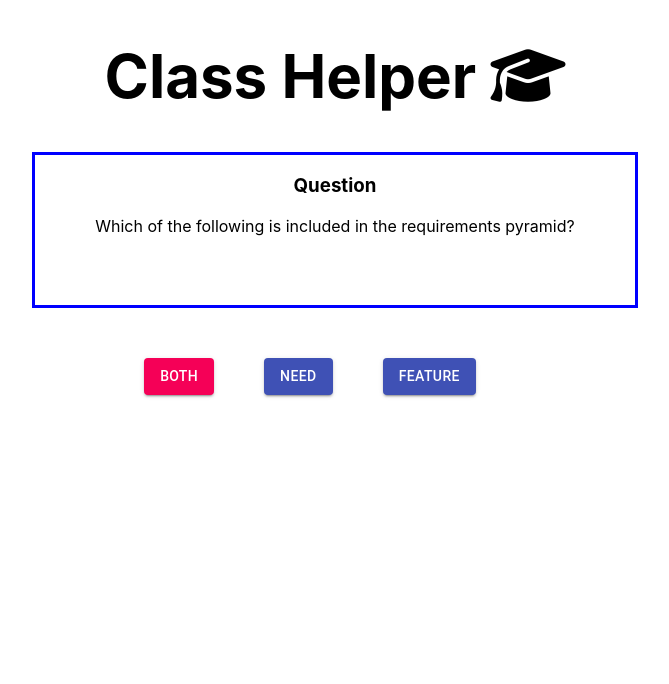
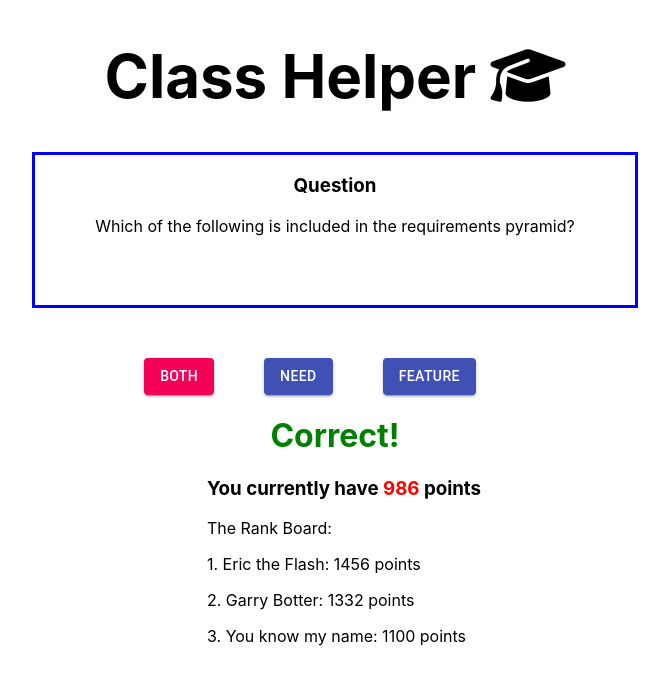
Before and after one commit to seansio1995/ClassHelper, a React (Create React App) app: page /studentquiz in a window 1280 px wide. Both pictures are taken after a click on the button "BOTH". Shown: the top 684 px of the page, without its empty margins (305-974 px from the left). Built offline with nearby package versions, Linux system fonts and the light colour scheme.

Commit message:
finish student quiz

```diff
--- a/src/StudentQuiz.js
+++ b/src/StudentQuiz.js
@@ -8,7 +8,12 @@ class StudentQuiz extends Component {
         this.state = {
             firstColor : "primary",
             secondColor : "primary",
-            thirdColor : "primary"
+            thirdColor : "primary",
+            correctAnswer : "first",
+            correct : null,
+            rankShow : false,
+            correctMessage : "",
+            correctMessageColor : ""
         }
     }
 
@@ -24,6 +29,22 @@ class StudentQuiz extends Component {
                 this.setState({thirdColor : "secondary"});
                 break;
         }
+
+        if (choice === this.state.correctAnswer) {
+            this.setState({
+                correctMessage : "Correct!",
+                correctMessageColor : "green"
+            })
+        } else {
+            this.setState({
+                correctMessage : "Oops! You are close...",
+                correctMessageColor : "red"
+            })
+        }
+
+        this.setState({
+            rankShow : true
+        });
     }
 
     render() {
@@ -64,6 +85,22 @@ class StudentQuiz extends Component {
                         onClick = {() => this.handleChoice("third")}
                     > Feature </Button>
                 </div>
+
+                {
+                    this.state.rankShow && <div>
+                        <div style={ { color: `${ this.state.correctMessageColor }` } }>
+                           <h1>{this.state.correctMessage}</h1>
+                        </div>
+                        <div style = {{textAlign : "left", marginLeft : "40%"}}>
+                            <h3>You currently have <span style={{color:"red"}}>986</span> points</h3>
+                            <p>The Rank Board:</p>
+                            <p>1. Eric the Flash: 1456 points</p>
+                            <p>2. Garry Botter: 1332 points</p>
+                            <p>3. You know my name: 1100 points</p>
+                        </div>
+                    </div>
+                }
+
             </div>
         )
     }
```
